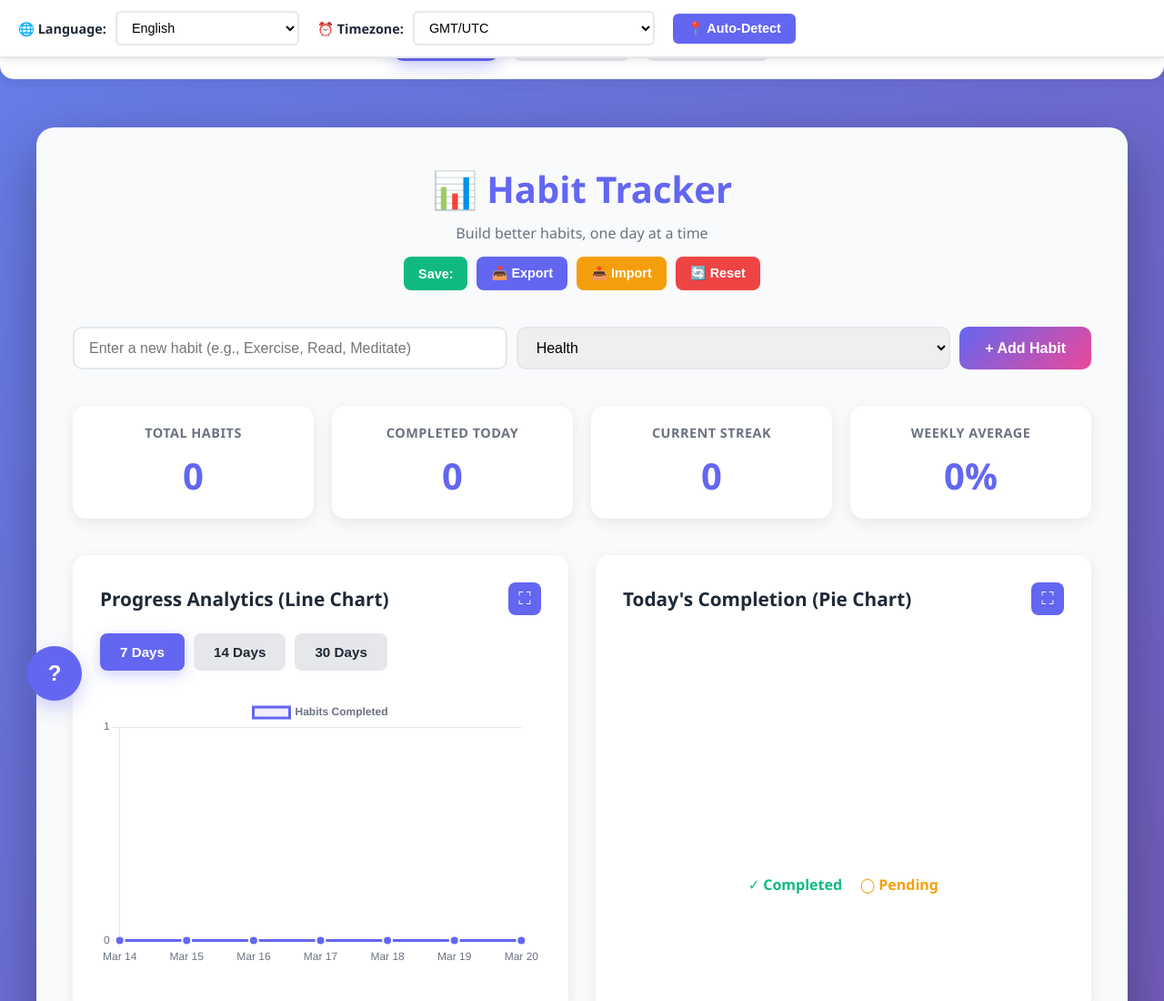
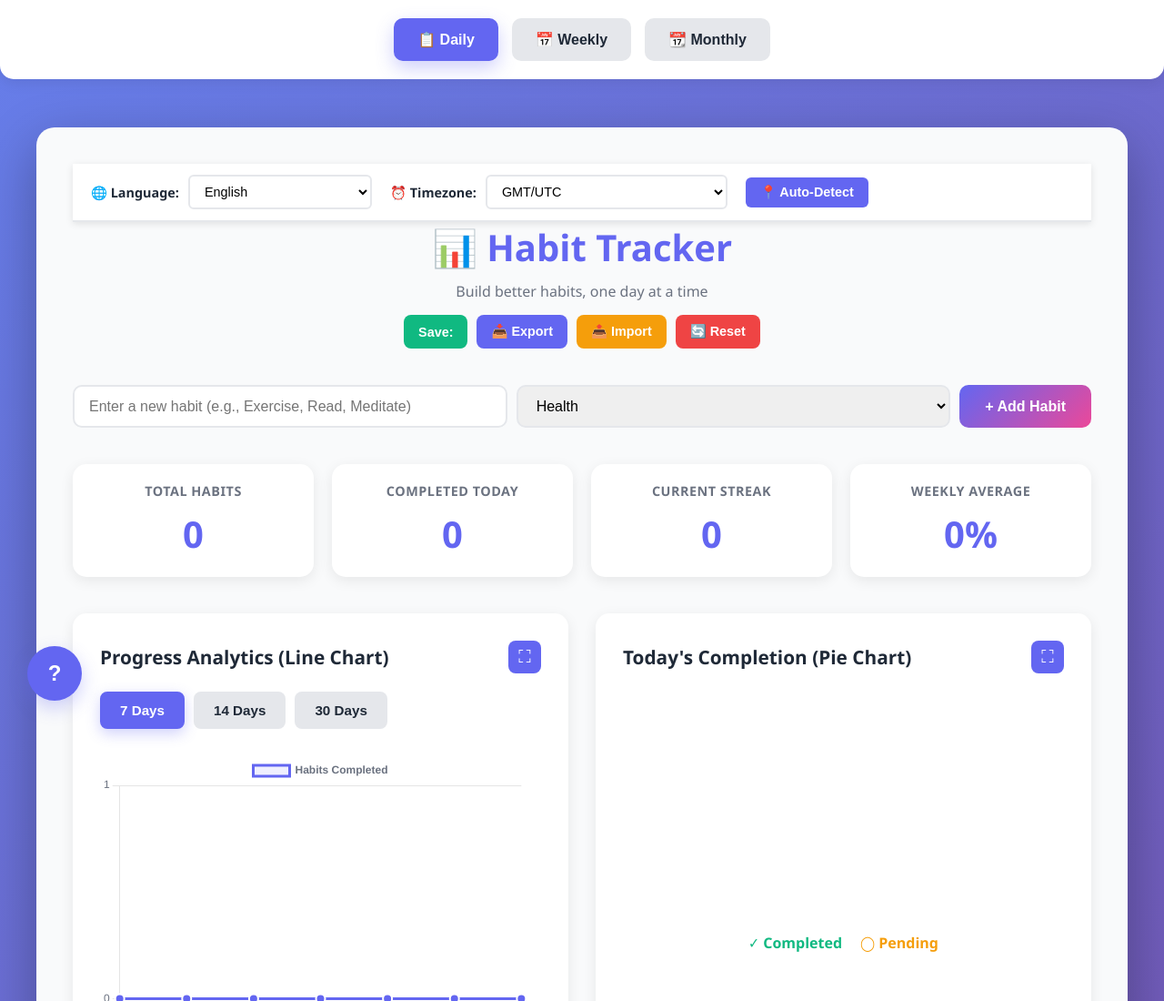
Before and after one commit to ObjPlatique/Habit_tracker_v1.02, a plain HTML site: page index.html in a window 1280 px wide. Shown: the top 1100 px of the page at 91% size. Drawn offline with nearby package versions, Linux system fonts and the light colour scheme.

Commit message:
Add files via upload

```diff
--- a/styles.css
+++ b/styles.css
@@ -1,7 +1,7 @@
 
 /* Settings Bar */
 .settings-bar {
-    position: fixed;
+    top: var(--menu-height);
     top: 0;
     left: 0;
     right: 0;
```
